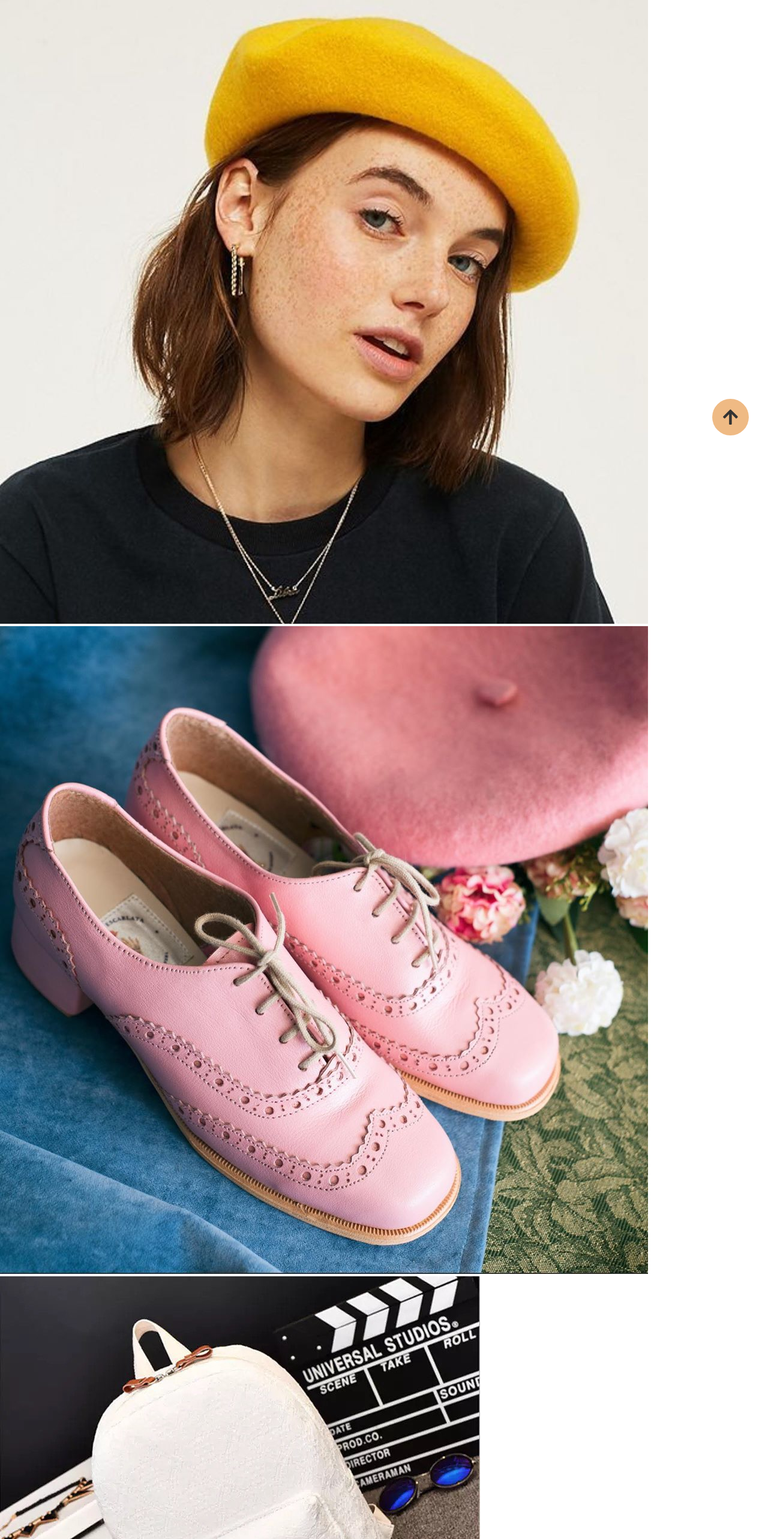
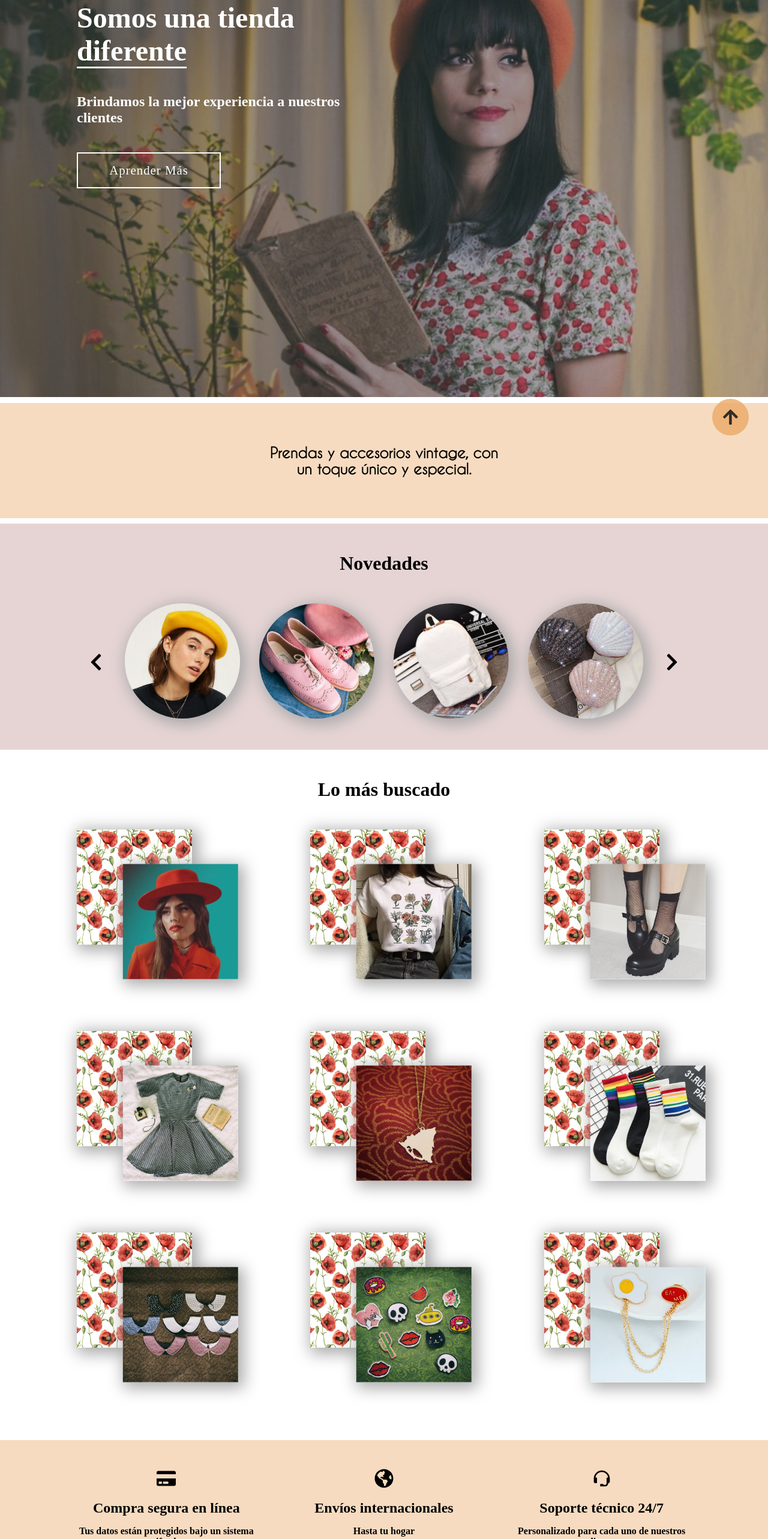
Before and after one commit to socratespalma/react-ecomm-frontend, a React (Create React App) app: page / in a window 1280 px wide. Shown: the part 234-2800 px from the top of the page at 60% size. Built offline with nearby package versions, Linux system fonts and the light colour scheme; a web font is replaced by a local one.

Commit message:
adding lots of changes

```diff
--- a/public/index.html
+++ b/public/index.html
@@ -24,7 +24,7 @@
       work correctly both with client-side routing and a non-root public URL.
       Learn how to configure a non-root public URL by running `npm run build`.
     -->
-    <title>React App</title>
+    <title>Amapola Escarlata</title>
   </head>
   <body>
     <noscript>You need to enable JavaScript to run this app.</noscript>
--- /dev/null
+++ b/src/components/Carousel.js
@@ -0,0 +1,39 @@
+import React from "react";
+import { FaChevronLeft, FaChevronRight } from "react-icons/fa";
+
+export default function Carousel() {
+  return (
+    <div className="scroll-banner">
+      <FaChevronLeft className="scroll-banner__icon" />
+      <figure className="scroll-banner__container">
+        <img
+          className="scroll-banner__container--img"
+          src={require("../assets/images/boinaAmarilla.jpg").default}
+          alt="Boina-amarilla"
+        />
+      </figure>
+      <figure className="scroll-banner__container">
+        <img
+          className="scroll-banner__container--img"
+          src={require("../assets/images/ZapatosRosa.jpg").default}
+          alt="Zapatos-rosa"
+        />
+      </figure>
+      <figure className="scroll-banner__container">
+        <img
+          className="scroll-banner__container--img"
+          src={require("../assets/images/Mochila.jpg").default}
+          alt="Mochila"
+        />
+      </figure>
+      <figure className="scroll-banner__container">
+        <img
+          className="scroll-banner__container--img"
+          src={require("../assets/images/BolsasConchas.jpg").default}
+          alt="Bolsas-concha"
+        />
+      </figure>
+      <FaChevronRight className="scroll-banner__icon" />
+    </div>
+  );
+}
--- a/src/styles/base/_reset.scss
+++ b/src/styles/base/_reset.scss
@@ -8,6 +8,10 @@
   }
 }
 
+html {
+  scroll-behavior: smooth;
+}
+
 .trick {
   display: flex;
   flex-direction: column;
--- /dev/null
+++ b/src/styles/components/_carousel.scss
@@ -0,0 +1,25 @@
+@use "../abstracts/index" as abs;
+
+.scroll-banner {
+  width: 80%;
+  display: flex;
+  justify-content: space-around;
+  align-items: center;
+  margin: 0 auto;
+  padding: 3rem 0;
+
+  &__icon {
+    font-size: 2rem;
+  }
+
+  &__container {
+    width: 12rem;
+
+    &--img {
+      width: 100%;
+      border-radius: 50%;
+      box-shadow: 5px 5px 25px 5px #a9a9a9;
+      // object-fit: cover;
+    }
+  }
+}
--- a/src/styles/components/_index.scss
+++ b/src/styles/components/_index.scss
@@ -1,2 +1,3 @@
 @forward "buttons";
 @forward "scroll";
+@forward "carousel";
--- a/src/styles/components/_scroll.scss
+++ b/src/styles/components/_scroll.scss
@@ -11,10 +11,11 @@
   padding: 1rem;
   border-radius: 50%;
   z-index: 100;
-  opacity: .8;
-  transition: .4s;
+  opacity: 0.8;
+  transition: 0.4s;
   &:hover {
     background-color: $logo;
+    cursor: pointer;
     opacity: 1;
   }
   &__icon {
@@ -23,23 +24,21 @@
   }
 }
 
-
 /* Show Scroll Up*/
 
 .show-scroll {
   bottom: 3rem;
 }
 
-
 /*=============== SCROLL BAR ===============*/
 
 ::-webkit-scrollbar {
-  width: .6rem;
-  border-radius: .5rem;
+  width: 0.6rem;
+  border-radius: 0.5rem;
   background-color: $rosapastel;
   &-thumb {
     background-color: $beige;
-    border-radius: .5rem;
+    border-radius: 0.5rem;
     &:hover {
       background-color: $logo;
     }
--- a/src/styles/layout/_footer.scss
+++ b/src/styles/layout/_footer.scss
@@ -3,7 +3,7 @@
 .main-footer {
   background-color: abs.$rosapastel;
   font-family: abs.$montserratReg, sans-serif;
-  height: 12rem;
+  height: 13rem;
   display: flex;
   flex-direction: column;
   justify-content: space-around;
--- a/src/styles/pages/_home.scss
+++ b/src/styles/pages/_home.scss
@@ -1,3 +1,160 @@
-.home__main {
-  background-color: red;
+@use "../abstracts/index" as abs;
+
+// * General styles
+.hero-section,
+.news-section {
+  background-color: abs.$rosapastel;
 }
+
+.slogan-section,
+.features-section {
+  background-color: abs.$beige;
+  margin: 0.6rem 0;
+}
+
+// * Hero section
+.hero-section {
+  height: 100vh;
+  background: linear-gradient(to right, rgba(#333, 0.6), rgba(#333, 0.3)),
+    url("../../assets/images/vestidoFidelina3.jpg") no-repeat right top;
+  background-size: cover;
+  padding: 6rem 8rem 0;
+
+  &__title,
+  &__subtitle,
+  &__cta {
+    color: white;
+    font-family: abs.$montserratReg;
+  }
+
+  &__title {
+    font-family: abs.$montserratMd;
+    font-size: 3rem;
+
+    .bb-word {
+      border-bottom: 3px solid #fff;
+    }
+  }
+
+  &__subtitle {
+    font-family: abs.$montserratReg;
+    font-size: 1.5rem;
+  }
+
+  &__cta {
+    font-size: 1.3rem;
+    border: 2px solid #fff;
+    background-color: transparent;
+    padding: 1rem;
+    text-decoration: none;
+    text-align: center;
+    cursor: pointer;
+    width: 50%;
+    text-transform: capitalize;
+    letter-spacing: 1px;
+
+    &:hover {
+      background-color: #333;
+      @include abs.transition-ease-in-out;
+    }
+  }
+
+  &__copy {
+    width: 30rem;
+    height: 50vh;
+    display: flex;
+    flex-direction: column;
+    justify-content: space-evenly;
+  }
+}
+
+// * Slogan section
+.slogan-section {
+  height: 12rem;
+
+  &__text {
+    height: 100%;
+    width: 30%;
+    margin: 0 auto;
+    text-align: center;
+    display: flex;
+    justify-content: center;
+    align-items: center;
+    font-size: 1.5rem;
+    font-family: abs.$caviarDreams;
+    font-weight: 700;
+  }
+}
+
+// * New products section
+.news-section {
+  &__title {
+    font-family: abs.$montserratReg;
+    font-size: 2rem;
+    text-align: center;
+    padding-top: 3rem;
+  }
+}
+
+// * Most searched products section
+.ms-section {
+  &__title {
+    font-family: abs.$montserratReg;
+    font-size: 2rem;
+    text-align: center;
+    padding-top: 3rem;
+  }
+
+  &__grid {
+    display: grid;
+    grid-template-columns: repeat(3, 1fr);
+    grid-template-rows: repeat(3, 1fr);
+    gap: 9rem;
+    margin: 3rem auto 9rem;
+    width: 80%;
+  }
+
+  &__container {
+    display: flex;
+    width: 12rem;
+    background-color: blue;
+
+    &--img {
+      width: 12rem;
+      box-shadow: 5px 5px 25px 5px #a9a9a9;
+    }
+  }
+}
+
+.product-img {
+  transform: translate(-60%, 30%);
+}
+
+// * Features section
+.features-section {
+  height: 15rem;
+  display: flex;
+  justify-content: space-around;
+  align-items: center;
+  padding: 3rem 6rem;
+  font-family: abs.$montserratReg;
+
+  &__container {
+    text-align: center;
+    width: 19rem;
+    height: 9rem;
+
+    &--icon {
+      font-size: 2rem;
+    }
+
+    &--title {
+      padding: 1rem 0;
+      font-family: abs.$montserratReg;
+    }
+
+    &--description {
+      font-size: 1rem;
+    }
+  }
+}
--- a/src/views/common/Home.js
+++ b/src/views/common/Home.js
@@ -1,14 +1,10 @@
 import React, { useEffect } from "react";
-import {
-  FaChevronLeft,
-  FaChevronRight,
-  FaCreditCard,
-  FaGlobeAmericas,
-} from "react-icons/fa";
+import { FaCreditCard, FaGlobeAmericas } from "react-icons/fa";
 import { BiSupport } from "react-icons/bi";
 import Header from "../../components/Header";
 import Footer from "../../components/Footer";
 import ScrollUp from "../../components/ScrollUp";
+import Carousel from "../../components/Carousel";
 
 const Home = () => {
   useEffect(() => {
@@ -18,142 +14,143 @@ const Home = () => {
   return (
     <main className="trick">
       <Header />
-      {/* HERO VIDEO */}
-      <section className="video-section">
-        <h1>Video goes here...</h1>
+      {/* HERO section */}
+      <section className="hero-section">
+        <div className="hero-section__copy">
+          <h1 className="hero-section__title">
+            Somos una tienda <span className="bb-word">diferente</span>
+          </h1>
+          <h2 className="hero-section__subtitle">
+            Brindamos la mejor experiencia a nuestros clientes
+          </h2>
+          <a href="#slogan-section" className="hero-section__cta">
+            Aprender más
+          </a>
+        </div>
       </section>
       {/* SLOGAN */}
-      <section className="slogan-section">
+      <section id="slogan-section" className="slogan-section">
         <p className="slogan-section__text">
           Prendas y accesorios vintage, con un toque único y especial.
         </p>
       </section>
-      {/* NOVEDADES (Component) */}
+      {/* NOVEDADES */}
       <section className="news-section">
         <h1 className="news-section__title">Novedades</h1>
-        <div className="scroll-banner">
-          <FaChevronLeft />
-          <figure>
-            <img
-              src={require("../../assets/images/boinaAmarilla.jpg").default}
-              alt="Boina-amarilla"
-            />
-          </figure>
-          <figure>
-            <img
-              src={require("../../assets/images/ZapatosRosa.jpg").default}
-              alt="Zapatos-rosa"
-            />
-          </figure>
-          <figure>
-            <img
-              src={require("../../assets/images/Mochila.jpg").default}
-              alt="Mochila"
-            />
-          </figure>
-          <figure>
-            <img
-              src={require("../../assets/images/BolsasConchas.jpg").default}
-              alt="Bolsas-concha"
-            />
-          </figure>
-          <FaChevronRight />
-        </div>
+        <Carousel />
       </section>
       {/* LO MAS BUSCADO (Component) */}
-      <section>
-        <h1>Lo más buscado</h1>
-        <div className="home__grid">
-          <figure>
+      <section className="ms-section">
+        <h1 className="ms-section__title">Lo más buscado</h1>
+        <div className="ms-section__grid">
+          <figure className="ms-section__container">
             <img
+              className="ms-section__container--img"
               src={require("../../assets/images/fondoamapolas.jpg").default}
               alt="Fondo-amapolas"
             />
             <img
+              className="ms-section__container--img product-img"
               src={
                 require("../../assets/images/sombreroclasicoRojo.jpg").default
               }
               alt="Sombrero-rojo"
             />
           </figure>
-          <figure>
+          <figure className="ms-section__container">
             <img
+              className="ms-section__container--img"
               src={require("../../assets/images/fondoamapolas.jpg").default}
               alt="Fondo-amapolas"
             />
             <img
+              className="ms-section__container--img product-img"
               src={require("../../assets/images/camisetaBotanica.jpg").default}
               alt="Camiseta-botanica"
             />
           </figure>
-          <figure>
+          <figure className="ms-section__container">
             <img
+              className="ms-section__container--img"
               src={require("../../assets/images/fondoamapolas.jpg").default}
               alt="Fondo-amapolas"
             />
             <img
+              className="ms-section__container--img product-img"
               src={require("../../assets/images/calcetasMesh.jpg").default}
               alt="Calcetas-mesh"
             />
           </figure>
-          <figure>
+          <figure className="ms-section__container">
             <img
+              className="ms-section__container--img"
               src={require("../../assets/images/fondoamapolas.jpg").default}
               alt="Fondo-amapolas"
             />
             <img
+              className="ms-section__container--img product-img"
               src={require("../../assets/images/vestidoLucy.jpg").default}
               alt="Vestido-lucy"
             />
           </figure>
-          <figure>
+          <figure className="ms-section__container">
             <img
+              className="ms-section__container--img"
               src={require("../../assets/images/fondoamapolas.jpg").default}
               alt="Fondo-amapolas"
             />
             <img
+              className="ms-section__container--img product-img"
               src={
                 require("../../assets/images/cadenaMapaNicaragua.jpg").default
               }
               alt="Cadena-nic"
             />
           </figure>
-          <figure>
+          <figure className="ms-section__container">
             <img
+              className="ms-section__container--img"
               src={require("../../assets/images/fondoamapolas.jpg").default}
               alt="Fondo-amapolas"
             />
             <img
+              className="ms-section__container--img product-img"
               src={require("../../assets/images/Calcetas.jpg").default}
               alt="Calcetas"
             />
           </figure>
-          <figure>
+          <figure className="ms-section__container">
             <img
+              className="ms-section__container--img"
               src={require("../../assets/images/fondoamapolas.jpg").default}
               alt="Fondo-amapolas"
             />
             <img
+              className="ms-section__container--img product-img"
               src={require("../../assets/images/Cuellos.jpg").default}
               alt="Cuellos"
             />
           </figure>
-          <figure>
+          <figure className="ms-section__container">
             <img
+              className="ms-section__container--img"
               src={require("../../assets/images/fondoamapolas.jpg").default}
               alt="Fondo-amapolas"
             />
             <img
+              className="ms-section__container--img product-img"
               src={require("../../assets/images/Pines.jpg").default}
               alt="Pines"
             />
           </figure>
-          <figure>
+          <figure className="ms-section__container">
             <img
+              className="ms-section__container--img"
               src={require("../../assets/images/fondoamapolas.jpg").default}
               alt="Fondo-amapolas"
             />
             <img
+              className="ms-section__container--img product-img"
               src={require("../../assets/images/BrocheEatMe.jpg").default}
               alt="Broche-eatme"
             />
@@ -162,20 +159,32 @@ const Home = () => {
       </section>
       {/* FEATURES */}
       <section className="features-section">
-        <div>
-          <FaCreditCard />
-          <h2>Compra segura en línea</h2>
-          <h3>Tus datos estan protegidos bajo un sistema encriptado</h3>
+        <div className="features-section__container">
+          <FaCreditCard className="features-section__container--icon" />
+          <h2 className="features-section__container--title">
+            Compra segura en línea
+          </h2>
+          <h3 className="features-section__container--description">
+            Tus datos están protegidos bajo un sistema cifrado
+          </h3>
         </div>
-        <div>
-          <FaGlobeAmericas />
-          <h2>Envíos internacionales</h2>
-          <h3>Hasta tu hogar</h3>
+        <div className="features-section__container">
+          <FaGlobeAmericas className="features-section__container--icon" />
+          <h2 className="features-section__container--title">
+            Envíos internacionales
+          </h2>
+          <h3 className="features-section__container--description">
+            Hasta tu hogar
+          </h3>
         </div>
-        <div>
-          <BiSupport />
-          <h2>Soporte técnico 24/7</h2>
-          <h3>Personalizado para cada uno de nuestros clientes</h3>
+        <div className="features-section__container">
+          <BiSupport className="features-section__container--icon" />
+          <h2 className="features-section__container--title">
+            Soporte técnico 24/7
+          </h2>
+          <h3 className="features-section__container--description">
+            Personalizado para cada uno de nuestros clientes
+          </h3>
         </div>
       </section>
       <Footer />
```
Also changed, not shown: src/assets/images/vestidoFidelina3.jpg (added), 1 other file (tests, documents, lock files or other folders).
